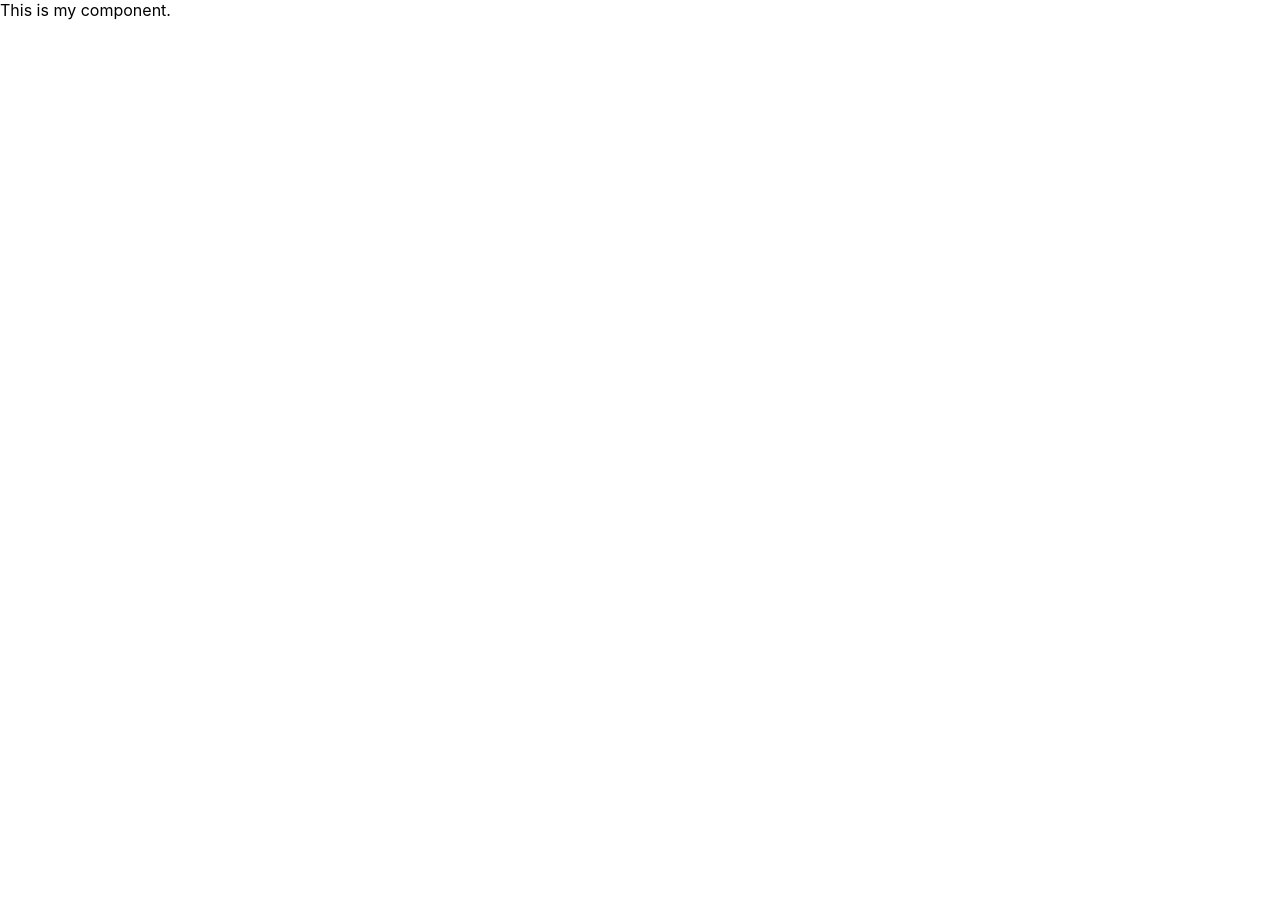
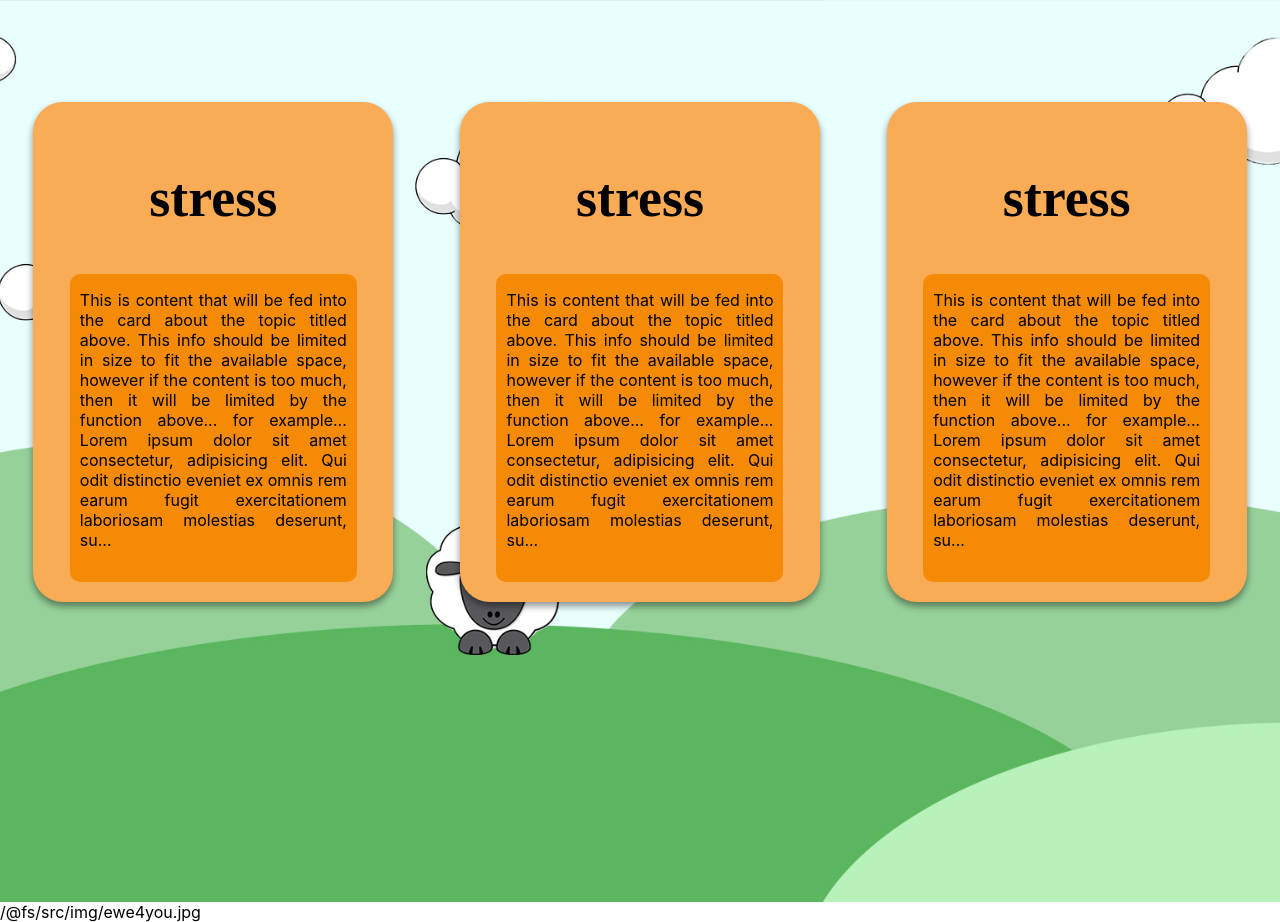
Before and after one commit to RokiSeydi/ewe4you-1, a React (Create React App) app: page / in a window 1280 px wide. Before the commit the page ends 800 px from the top, so only its background shows below. Built offline with nearby package versions, Linux system fonts and the light colour scheme.

Commit message:
initial topic cards design

```diff
--- a/src/App.jsx
+++ b/src/App.jsx
@@ -1,10 +1,23 @@
 import React, { Component } from 'react';
+import styles from "./App.module.scss";
+import TopicCard from "./Components/TopicCard";
+import image from "./img/ewe4you.jpg";
 //import styles from './App.module.scss';
 
 class App extends Component {
   render() {
     return (
-      <div>This is my component.</div>
+    <>
+    <div className={styles.Flexed}>
+      <TopicCard />
+      <TopicCard />
+      <TopicCard />
+    </div>
+    {image}
+    </>
+
+
+
     );
   }
 }
--- a/src/App.module.scss
+++ b/src/App.module.scss
@@ -0,0 +1,12 @@
+.Flexed {
+  display: flex;
+  justify-content: space-around;
+  background-image: url(./img/ewe4you.jpg);
+  background-position: center;
+  background-size: cover;
+  width: 100vw;
+  height: 100vh;
+  padding-top: 8%;
+
+
+}
--- /dev/null
+++ b/src/Components/TopicCard/TopicCard.jsx
@@ -0,0 +1,32 @@
+import React, { Component } from 'react';
+import styles from "./TopicCard.module.scss";
+
+
+
+class TopicCard extends Component {
+  contentLimit = (summary) =>
+    summary.length <500
+    ? summary
+    : summary.substring(0,400) + "...";
+  render() {
+    return (
+
+        <section className={styles.Topics}>
+            <div className={styles.heading}>
+            <h2>stress</h2>
+            </div>
+            <div className={styles.inner}>
+              <p>
+                {this.contentLimit("This is content that will be fed into the card about the topic titled above. This info should be limited in size to fit the available space, however if the content is too much, then it will be limited by the function above... for example... Lorem ipsum dolor sit amet consectetur, adipisicing elit. Qui odit distinctio eveniet ex omnis rem earum fugit exercitationem laboriosam molestias deserunt, suscipit quae quo! Recusandae, itaque? Dolor voluptatibus perferendis possimus. Lorem ipsum dolor sit amet consectetur adipisicing elit. Illo delectus ut, iure expedita similique laboriosam nesciunt rem distinctio vero, natus debitis placeat sunt repellendus est ullam nihil mollitia consequatur culpa! Lorem ipsum dolor sit amet consectetur adipisicing elit. Minima dolorum illum odit tempora expedita. Perspiciatis repudiandae fuga quibusdam exercitationem, sit dolor fugiat dicta aspernatur perferendis harum, explicabo, earum eligendi facere!")}
+              </p>
+            </div>
+        </section>
+
+     );
+  }
+}
+
+export default TopicCard;
+
+//need to make a big rectangle, containing the topic title, and a smaller rectangle.
+//the smaller rectangle, nested on the parent rectangle, contains information about the topic
--- /dev/null
+++ b/src/Components/TopicCard/TopicCard.module.scss
@@ -0,0 +1,28 @@
+@import "../../variables.scss";
+
+
+.Topics {
+    @extend %card;
+
+    background-color: $colour-orange;
+    display: flex;
+    flex-direction: column;
+    justify-content: center;
+
+
+
+        .inner {
+            @extend %innerCard;
+            background-color: $colour-dark-orange;
+            text-align: justify;
+            padding: 0px 10px;
+            border-radius: 10px;
+
+        }
+
+        .heading {
+        font-family: $font-family;
+        font-size: $font-size-card-title;
+        }
+
+}
--- /dev/null
+++ b/src/Components/TopicCard/index.js
@@ -0,0 +1,3 @@
+import TopicCard from "./TopicCard";
+
+export default TopicCard;
--- a/src/variables.scss
+++ b/src/variables.scss
@@ -26,16 +26,21 @@ $border-radius: 30px;
 %card {
     max-height: 500px;
     max-width: 360px;
+    min-width: 360px;
+    min-height: 500px;
     border-radius: 30px;
     box-shadow: $box-shadow;
     background-color: white;
     display: flex;
+    flex-direction: row;
     align-items: center;
     justify-content: flex-end;
   }
   %innerCard {
     max-height: 308px;
+    min-height: 308px;
     max-width: 267px;
+    min-width: 267px;
     margin: 0 auto;
   }
 
```
Also changed, not shown: 1 other file (tests, documents, lock files or other folders).
